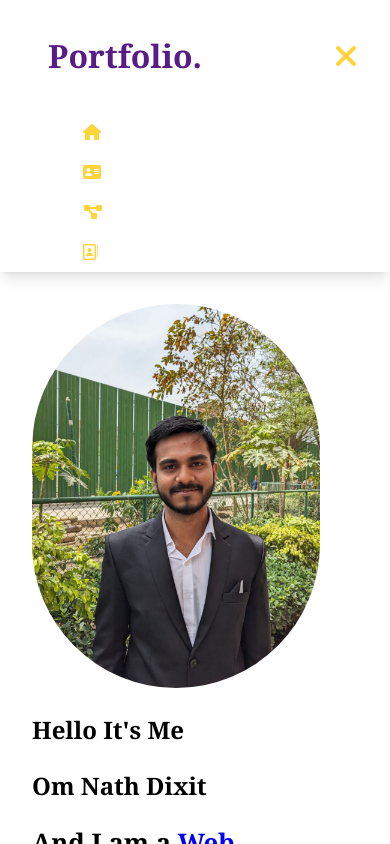
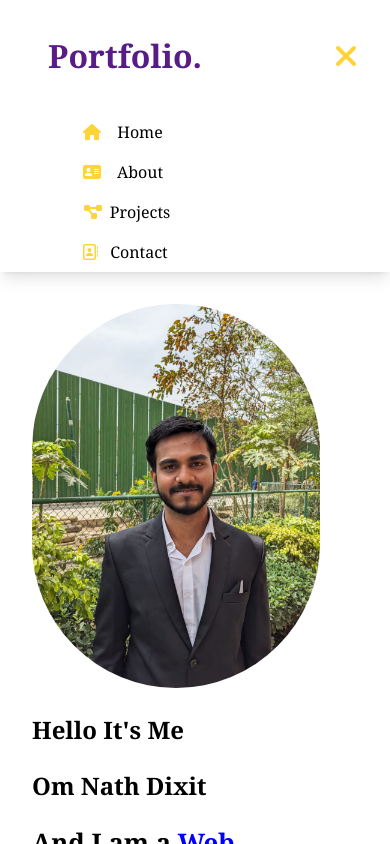
Before and after one commit to BitWiseAshu/portfolio, a React (Vite) app: page / in a window 390 px wide. Both pictures are taken after a click on the button 342 px from the left and 56 px from the top of the page. Shown: the top 844 px of the page. Built offline with nearby package versions, Linux system fonts and the light colour scheme; what tailwindcss-animated would draw is missing.

Commit message:
remove back ground of navbar

```diff
--- a/src/components/Navbar.jsx
+++ b/src/components/Navbar.jsx
@@ -58,22 +58,22 @@ const Navbar = () => {
                         <ul className="bg-white shadow-lg ">
                             <div className='flex items-center justify-center mr-[8rem]'>
                                 <FontAwesomeIcon icon={faHouse} style={{ color: "#FFD438" }} size="x" />
-                                <li className='block py-2 px-4 text-[#fff] hover:text-navbarColor hover:underline font-serif cursor-pointer'><NavLink to="/" onClick={toggleNavbar}>Home</NavLink></li>
+                                <li className='block py-2 px-4  hover:text-navbarColor hover:underline font-serif cursor-pointer'><NavLink to="/" onClick={toggleNavbar}>Home</NavLink></li>
                             </div>
 
                             <div className='flex items-center justify-center mr-[8rem]'>
                                 <FontAwesomeIcon icon={faAddressCard} style={{ color: "#FFD43B" }} size='x' />
-                                <li className='block py-2 px-4 text-[#fff] hover:text-navbarColor hover:underline font-serif cursor-pointer'><NavLink to="/about" onClick={toggleNavbar}>About</NavLink></li>
+                                <li className='block py-2 px-4  hover:text-navbarColor hover:underline font-serif cursor-pointer'><NavLink to="/about" onClick={toggleNavbar}>About</NavLink></li>
                             </div>
 
                             <div className='flex items-center justify-center mr-[8rem]'>
                                 <FontAwesomeIcon icon={faDiagramProject} style={{ color: "#FFD43B" }} size='x' />
-                                <li className='block py-2 px-2 text-[#fff] hover:text-navbarColor hover:underline font-serif cursor-pointer'><NavLink to="/projects" onClick={toggleNavbar}>Projects</NavLink></li>
+                                <li className='block py-2 px-2  hover:text-navbarColor hover:underline font-serif cursor-pointer'><NavLink to="/projects" onClick={toggleNavbar}>Projects</NavLink></li>
                             </div>
 
                             <div className='flex items-center justify-center mr-[8rem]'>
                                 <FontAwesomeIcon icon={faAddressBook} style={{ color: "#FFD43B" }} size="x" />
-                                <li className='block py-2 px-3 text-[#fff] hover:text-navbarColor hover:underline font-serif cursor-pointer'><NavLink to="/contact" onClick={toggleNavbar}>Contact</NavLink></li>
+                                <li className='block py-2 px-3 hover:text-navbarColor hover:underline font-serif cursor-pointer'><NavLink to="/contact" onClick={toggleNavbar}>Contact</NavLink></li>
                             </div>
                         </ul>
                     </nav>
```
